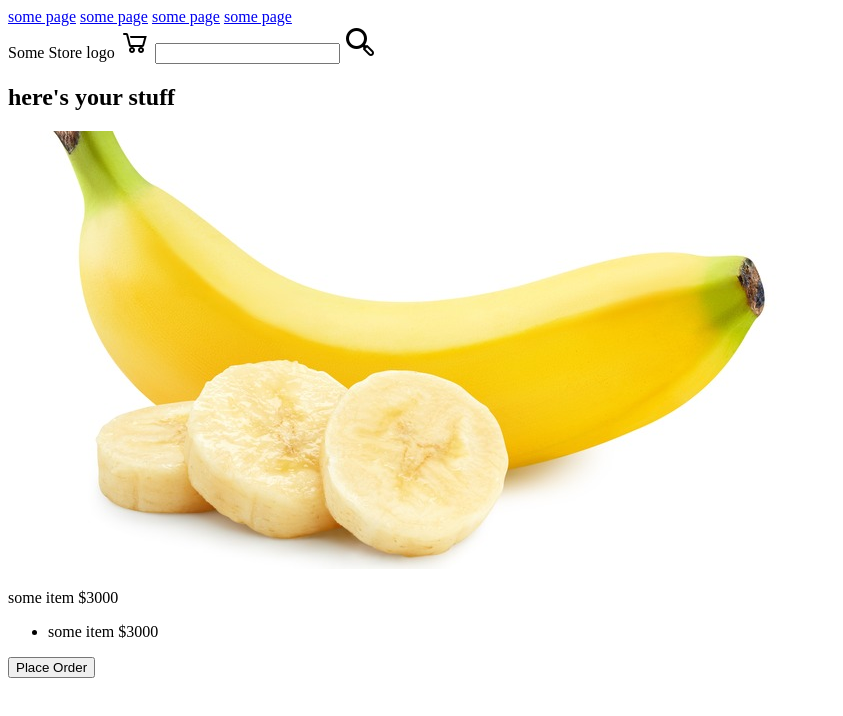
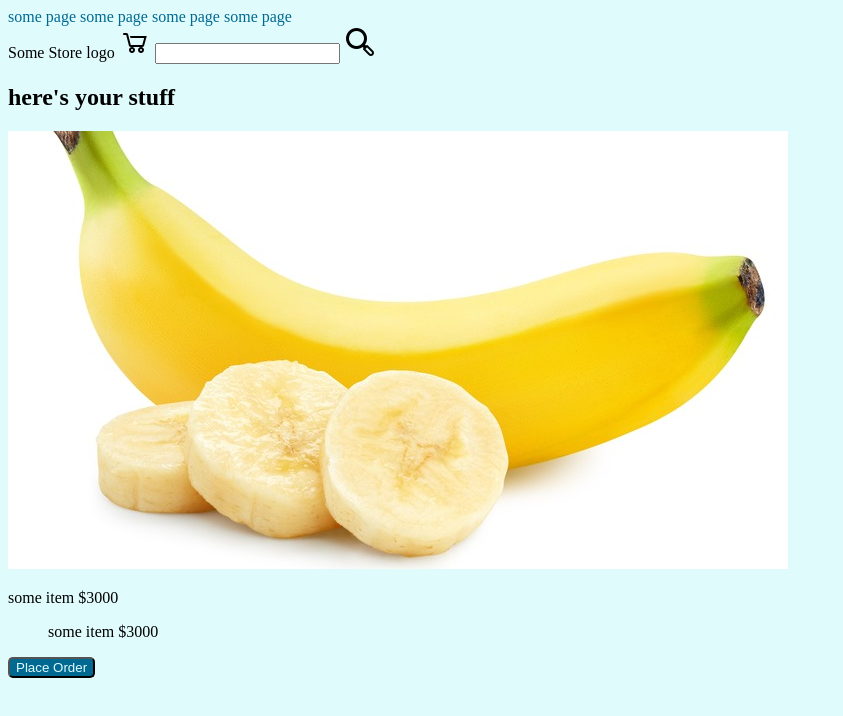
Before and after one commit to jenret/XPStore, a plain HTML site: page views/checkout.html in a window 1280 px wide. Shown: the whole page, without its empty margins (0-843 px from the left). Drawn offline with Linux system fonts and the light colour scheme.

Commit message:
some css

```diff
--- a/views/css/styles.css
+++ b/views/css/styles.css
@@ -5,4 +5,32 @@ font-family: 'Red Hat Display', sans-serif;
 
 colors:
 
+sapphire blue: #006992
+light cyan: #E0FBFC
+oxford blue: #001D4A
+sunglow: #FDCA40
+rose madder: #DF2935
 */
+
+nav > a {
+    text-decoration: none;
+    color: #006992;
+}
+
+body {
+    background-color: #E0FBFC;
+}
+
+button {
+    background-color: #006992;
+    color: #E0FBFC;
+    border-radius: 5px;
+}
+
+ul {
+    list-style-type: none;
+}
+
+#itemCard:hover {
+    background-color: #d8e1e1;
+}
```
